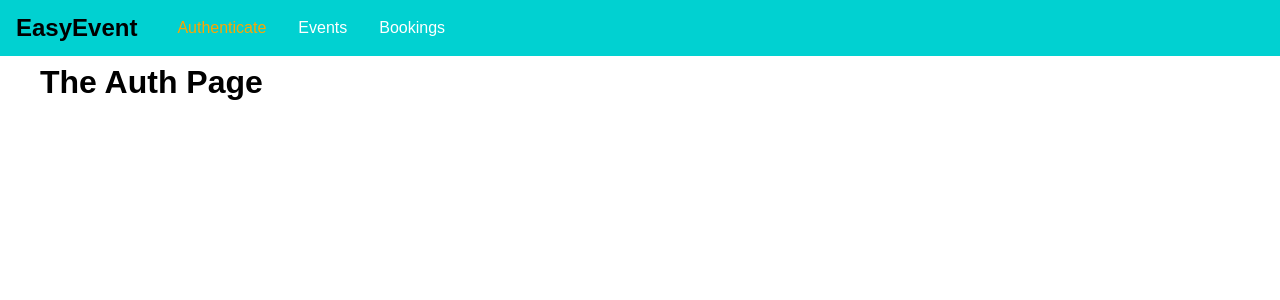
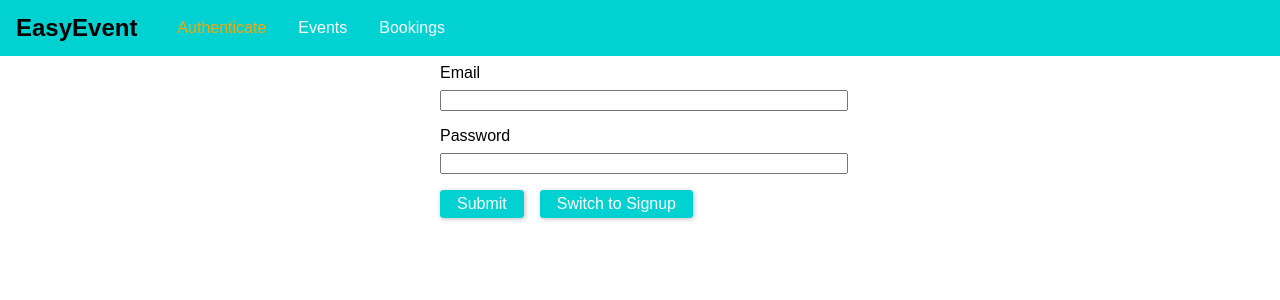
Before and after one commit to senenkovitalik/Node-GraphQL-MongoDB-React-Booking, a React (Create React App) app in the folder frontend/: page /auth in a window 1280 px wide. Shown: the top 300 px of the page. Built offline with nearby package versions, Linux system fonts and the light colour scheme; the HTML template or start-up script is replaced by a standard one.

Commit message:
feat: signup/login page with poor functionality

```diff
--- a/frontend/src/App.js
+++ b/frontend/src/App.js
@@ -1,7 +1,7 @@
 import React from 'react';
 import { BrowserRouter, Switch, Route, Redirect } from 'react-router-dom';
 
-import AuthPage from './pages/Auth';
+import AuthPage from './pages/Auth/Auth';
 import EventsPage from './pages/Events';
 import BookingsPage from './pages/Bookings';
 import MainNavigation from '../src/components/Navigation/MainNavigation';
--- a/frontend/src/pages/Auth.js
+++ /dev/null
@@ -1,11 +0,0 @@
-import React, { Component } from 'react';
-
-class AuthPage extends Component {
-  render() {
-    return (
-      <h1>The Auth Page</h1>
-    );
-  }
-}
-
-export default AuthPage;
--- /dev/null
+++ b/frontend/src/pages/Auth/Auth.css
@@ -0,0 +1,37 @@
+.auth-form {
+    width: 25rem;
+    max-width: 80%;
+    margin: 0 auto;
+}
+
+.form-control label,
+.form-control input {
+    width: 100%;
+    display: block;
+}
+
+.form-control label {
+    margin-bottom: 0.5rem;
+}
+
+.form-control {
+    margin-bottom: 1rem;
+}
+
+.form-actions button {
+    background: #01d1d1;
+    font: inherit;
+    border: 1px solid #01d1d1;
+    border-radius: 3px;
+    padding: 0.25rem 1rem;
+    margin-right: 1rem;
+    box-shadow: 1px 1px 5px rgba(0, 0, 0, 0.26);
+    color: #fff;
+    cursor: pointer;
+}
+
+.form-actions button:hover,
+.form-actions button:active {
+    background: #01a7a7;
+    border-color: #01a7a7;
+}
--- /dev/null
+++ b/frontend/src/pages/Auth/Auth.js
@@ -0,0 +1,99 @@
+import React, { Component } from 'react';
+
+import './Auth.css';
+
+class AuthPage extends Component {
+  constructor(props) {
+    super(props);
+    this.emailEl = React.createRef();
+    this.passwordEl = React.createRef();
+  }
+
+  state = {
+    isLogin: true,
+
+  };
+
+  submitHandler = (event) => {
+    event.preventDefault();
+
+    const email = this.emailEl.current.value;
+    const password = this.passwordEl.current.value;
+
+    if (email.trim().length === 0 || password.trim().length === 0) {
+      return;
+    }
+
+    let requestBody = {
+      query: `
+        query {
+          login(email: "${email}", password: "${password}") {
+            userId
+            token
+            tokenExpiration
+          }
+        }
+      `
+    };
+
+    if (!this.state.isLogin) {
+      requestBody = {
+        query: `
+        mutation {
+          createUser(userInput: {email: "${email}", password: "${password}"}) {
+            _id
+            email
+          }
+        }
+      `
+      };
+    }
+
+    fetch('http://localhost:3001/graphql', {
+      method: 'POST',
+      body: JSON.stringify(requestBody),
+      headers: {
+        'Content-Type': 'application/json'
+      }
+    })
+    .then(res => {
+      if (res.status !== 200 && res.status !== 201) {
+        throw new Error('Failed!')
+      }
+      return res.json();
+    })
+    .then(json => {
+      console.log(json);
+    })
+    .catch(err => console.error(err))
+  };
+
+  switchModeHandler = () => {
+    this.setState(prevState => {
+      return { isLogin: !prevState.isLogin };
+    })
+  };
+
+  render() {
+    return (
+      <form className="auth-form" onSubmit={this.submitHandler}>
+        <div className="form-control">
+          <label htmlFor="email">Email</label>
+          <input type="email" id="email" name="email" ref={this.emailEl}/>
+        </div>
+        <div className="form-control">
+          <label htmlFor="password">Password</label>
+          <input type="password" id="password" name="password" ref={this.passwordEl}/>
+        </div>
+        <div className="form-actions">
+          <button type="submit">Submit</button>
+          <button type="button" onClick={this.switchModeHandler}>
+            Switch to {this.state.isLogin ? 'Signup' : 'Login'}
+          </button>
+        </div>
+      </form>
+    );
+  }
+}
+
+export default AuthPage;
```
Also changed, not shown: 1 other file (tests, documents, lock files or other folders).
